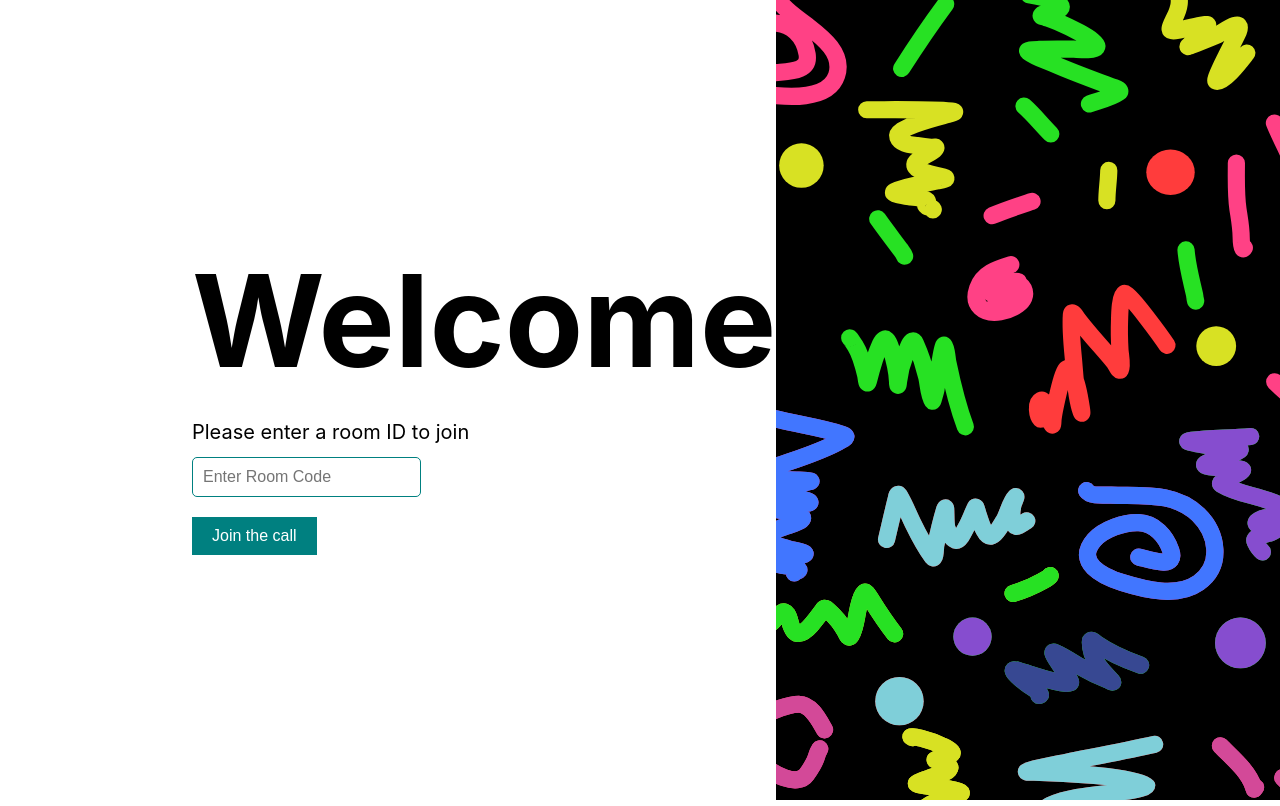
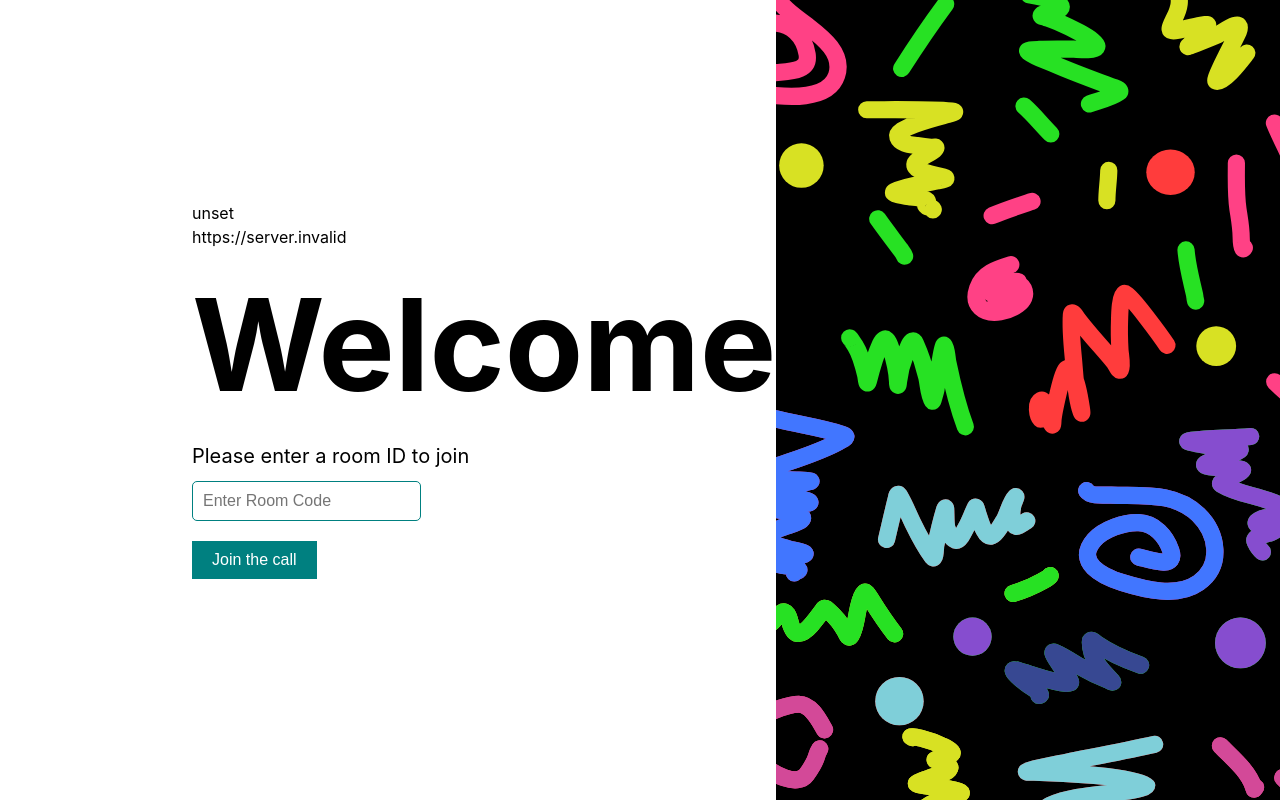
Before and after one commit to valentinesamuel/video-chat, a React (Vite) app: page / in a window 1280 px wide. Built offline with nearby package versions, Linux system fonts and the light colour scheme; no server answers.

Commit message:
FEAT: tried netlify .env

```diff
--- a/src/routes/Home/Home.component.jsx
+++ b/src/routes/Home/Home.component.jsx
@@ -17,6 +17,10 @@ const Home = () => {
     return (
         <HomeContainer>
             <div>
+                <p>{import.meta.env.VITE_APP_APPID}
+                </p>
+                <p>
+                    {import.meta.env.VITE_APP_SERVER_SECRET}</p>
                 <form
                     onSubmit={submitCode}
                 >
--- a/src/routes/VideoCall/VideoCall.component.jsx
+++ b/src/routes/VideoCall/VideoCall.component.jsx
@@ -8,8 +8,8 @@ import { VideoCallWrapper } from "./VideoCall.styles";
 const VideoCall = () => {
     const { roomID } = useParams();
     const meeting = async (element) => {
-        const appID = Number(process.env.VITE_APP_APPID);
-        const serverSecret = process.env.VITE_APP_SERVER_SECRET;
+        const appID = Number(import.meta.env.VITE_APP_APPID);
+        const serverSecret = import.meta.env.VITE_APP_SERVER_SECRET;
         console.log(appID, serverSecret);
         const kitToken = ZegoUIKitPrebuilt.generateKitTokenForTest(
             appID,
```
